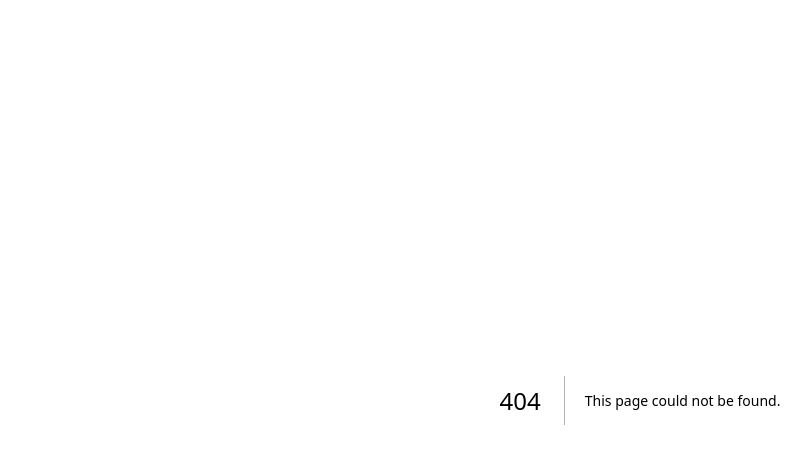
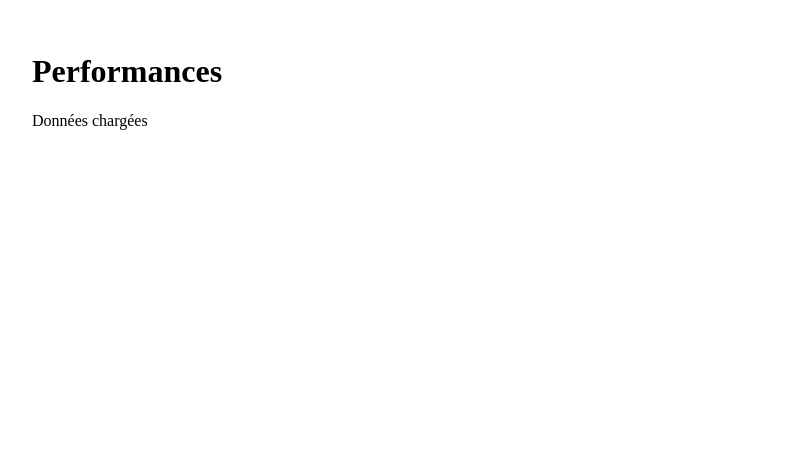
Before and after one commit to FaresBza/swimgoals_travail_bachelor, a Next.js app in the folder swimgoals_frontend/: page /charts/objective/1 in a window 1280 px wide. Before the commit this address had no page. Shown: the top 464 px of the page, without its empty margins (0-811 px from the left). Built offline with nearby package versions, Linux system fonts and the light colour scheme; no server answers.

Commit message:
Add basic chart structure and API loading

```diff
--- /dev/null
+++ b/swimgoals_frontend/src/app/charts/objective/[id]/page.tsx
@@ -0,0 +1,38 @@
+// Commit message: feat(chart): add basic chart structure and API loading
+
+"use client";
+
+import { useParams } from "next/navigation";
+import useGoalsAPI from "@/app/hooks/useGoalsAPI";
+import { useEffect, useState } from "react";
+
+const Chart = () => {
+    const { id } = useParams();
+    const { fetchGoalsByObjectifId } = useGoalsAPI();
+    const [loading, setLoading] = useState(true);
+
+    useEffect(() => {
+        const loadGoals = async () => {
+            if (id && typeof id === "string") {
+                try {
+                    await fetchGoalsByObjectifId({ objectiveId: parseInt(id, 10) });
+                } catch (err) {
+                    console.error(`Erreur lors du chargement des performances: ${err}`);
+                } finally {
+                    setLoading(false);
+                }
+            }
+        };
+
+        loadGoals();
+    }, [id, fetchGoalsByObjectifId]);
+
+    return (
+        <div className="container blur" style={{ height: "500px", padding: "2rem" }}>
+            <h1>Performances</h1>
+            {loading ? <p>Chargement...</p> : <p>Données chargées</p>}
+        </div>
+    );
+};
+
+export default Chart;
```
